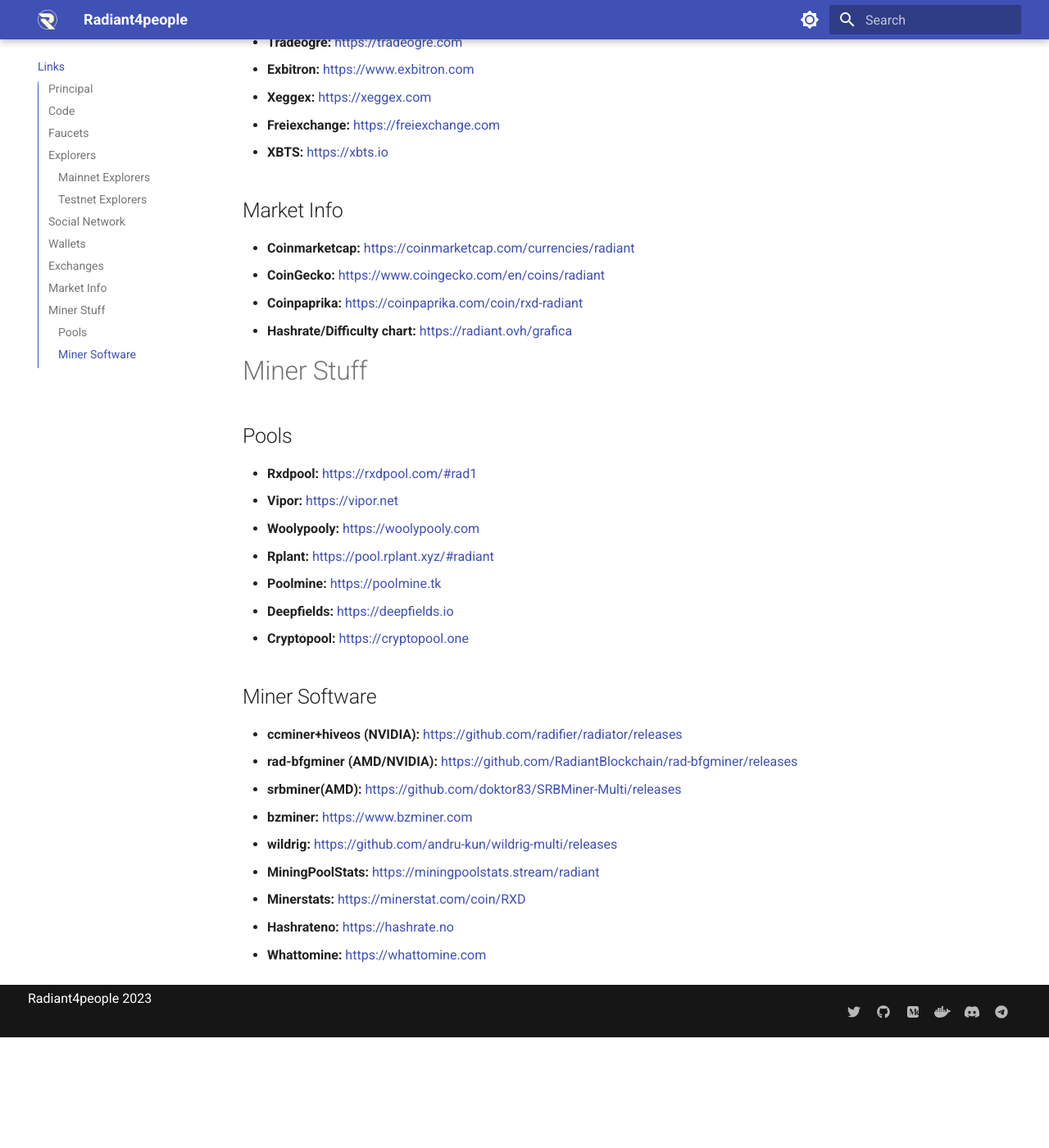
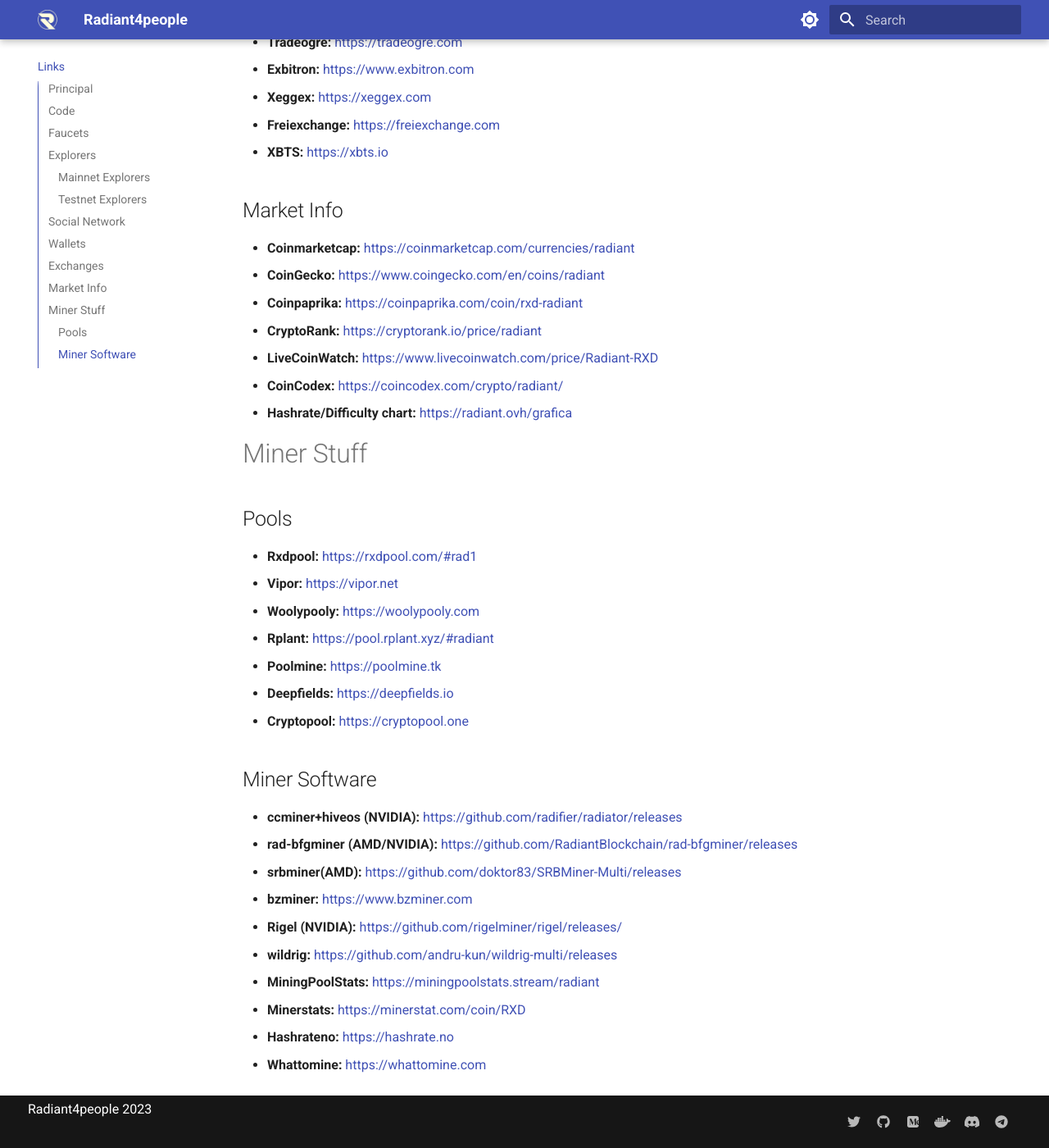
Before and after one commit to RadiantBlockchain-Community/Radiant-Wiki, an MkDocs documentation site: the page built from docs/links/index.md, in a window 1280 px wide and 1400 px high, scrolled down 1900 px. Shown: the whole window at 82% size. Built offline with MkDocs 1.6.1 and Material for MkDocs 9.7.7, drawn with Linux system fonts in a browser that asks for light colours; before the commit the page ends 3165 px from its top, so only the background shows below that.

Commit message:
Added More links to this file
Added Coincodex, Cryptorank, Livecoinwatch and Rigel as mining software

```diff
--- a/docs/links/index.md
+++ b/docs/links/index.md
@@ -66,6 +66,9 @@ hide:
 - **Coinmarketcap:** [https://coinmarketcap.com/currencies/radiant](https://coinmarketcap.com/currencies/radiant)
 - **CoinGecko:** [https://www.coingecko.com/en/coins/radiant](https://www.coingecko.com/en/coins/radiant)
 - **Coinpaprika:** [https://coinpaprika.com/coin/rxd-radiant](https://coinpaprika.com/coin/rxd-radiant)
+- **CryptoRank:** [https://cryptorank.io/price/radiant](https://cryptorank.io/price/radiant)
+- **LiveCoinWatch:** [https://www.livecoinwatch.com/price/Radiant-RXD](https://www.livecoinwatch.com/price/Radiant-RXD)
+- **CoinCodex:** [https://coincodex.com/crypto/radiant/](https://coincodex.com/crypto/radiant/)
 - **Hashrate/Difficulty chart:** [https://radiant.ovh/grafica](https://radiant.ovh/grafica)
 
 # Miner Stuff
@@ -87,6 +90,7 @@ hide:
 - **rad-bfgminer (AMD/NVIDIA):** [https://github.com/RadiantBlockchain/rad-bfgminer/releases](https://github.com/RadiantBlockchain/rad-bfgminer/releases)
 - **srbminer(AMD):** [https://github.com/doktor83/SRBMiner-Multi/releases](https://github.com/doktor83/SRBMiner-Multi/releases)
 - **bzminer:** [https://www.bzminer.com](https://www.bzminer.com)
+- **Rigel (NVIDIA):** [https://github.com/rigelminer/rigel/releases/](https://github.com/rigelminer/rigel/releases/)
 - **wildrig:** [https://github.com/andru-kun/wildrig-multi/releases](https://github.com/andru-kun/wildrig-multi/releases)
 - **MiningPoolStats:** [https://miningpoolstats.stream/radiant](https://miningpoolstats.stream/radiant)
 - **Minerstats:** [https://minerstat.com/coin/RXD](https://minerstat.com/coin/RXD)
```
